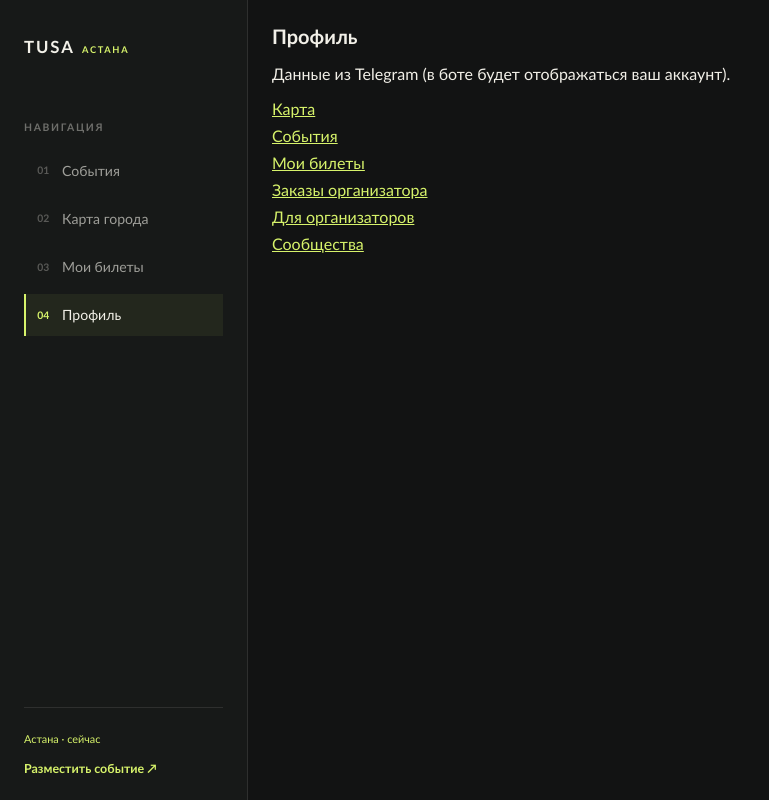
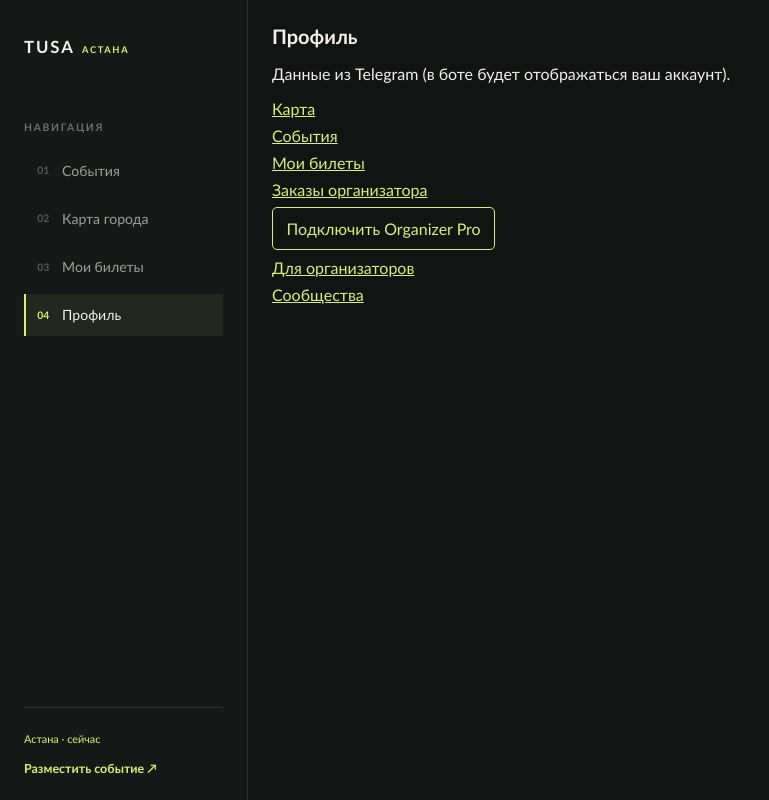
Before and after one commit to yessken/yessken.github.io, an Angular app: page /profile in a window 1280 px wide. Shown: the whole page, without its empty margins (0-769 px from the left). Built offline with nearby package versions, Linux system fonts and the light colour scheme.

Commit message:
Add organizer subscription entry point

```diff
--- a/src/app/features/profile/profile.component.ts
+++ b/src/app/features/profile/profile.component.ts
@@ -29,6 +29,7 @@ import { TelegramService } from '../../core/services/telegram.service';
         <a routerLink="/events" queryParamsHandling="preserve">События</a>
         <a routerLink="/my-tickets" queryParamsHandling="preserve">Мои билеты</a>
         <a routerLink="/orders" queryParamsHandling="preserve">Заказы организатора</a>
+        <button type="button" class="subscribe" (click)="subscribe()">Подключить Organizer Pro</button>
         <a routerLink="/create-event" queryParamsHandling="preserve">Для организаторов</a>
         <a routerLink="/tg-groups" queryParamsHandling="preserve">Сообщества</a>
       </nav>
@@ -44,6 +45,7 @@ import { TelegramService } from '../../core/services/telegram.service';
       .username, .tg-id { margin: 0.25rem 0; font-size: 0.9rem; opacity: 0.9; }
       nav { display: flex; flex-direction: column; gap: 0.5rem; }
       nav a { color: var(--tg-button, #00FF41); text-shadow: var(--tg-glow-text, 0 0 6px #00FF41); }
+      .subscribe { width: fit-content; padding: .7rem .85rem; border: 1px solid var(--tg-button, #00FF41); border-radius: 5px; background: transparent; color: var(--tg-button, #00FF41); font: inherit; cursor: pointer; }
     `,
   ],
 })
@@ -51,4 +53,9 @@ export class ProfileComponent {
   user = () => this.telegram.user;
 
   constructor(private telegram: TelegramService) {}
+
+  subscribe(): void {
+    const url = 'https://t.me/tusa_astana_bot?start=subscribe_pro';
+    if (!this.telegram.openTelegramLink(url) && typeof window !== 'undefined') window.location.href = url;
+  }
 }
```
